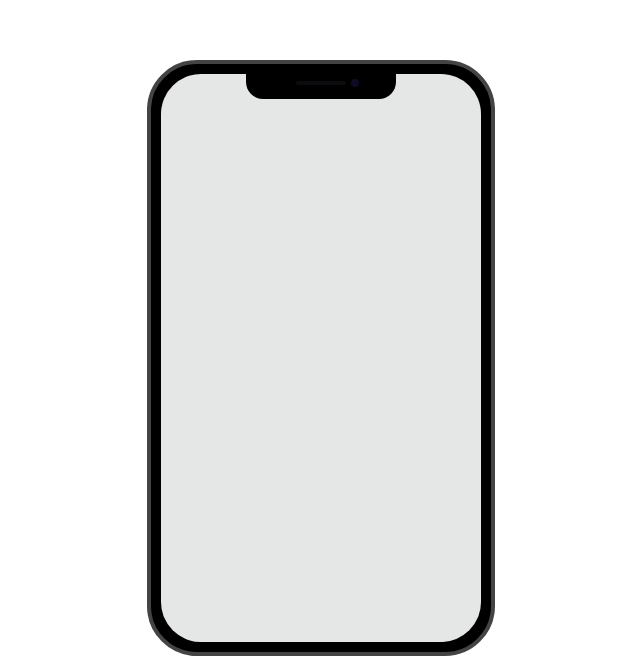
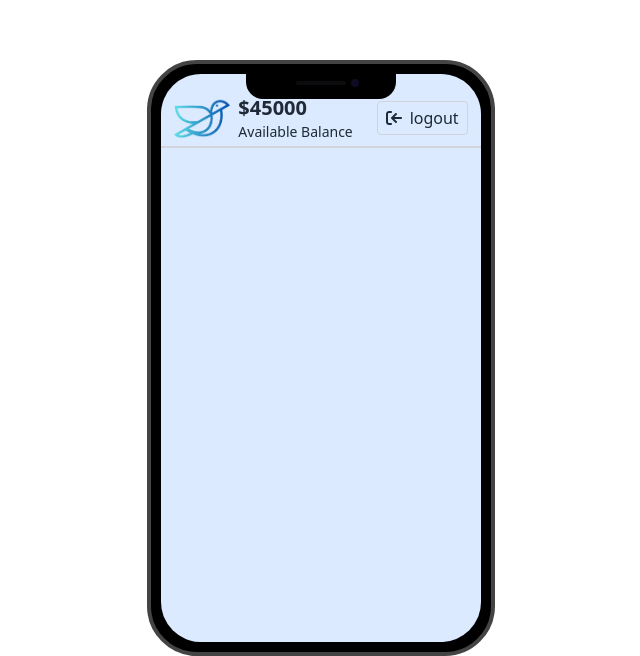
Before and after one commit to mehefujali/payoo, a plain HTML site: page home.html in a window 1280 px wide. Shown: the part 148-804 px from the top of the page, without its empty margins (319-959 px from the left). Drawn offline with nearby package versions, Linux system fonts and the light colour scheme; files whose address does not match are found by name.

Commit message:
home header

```diff
--- a/home.html
+++ b/home.html
@@ -7,6 +7,7 @@
       <title>Document</title>
       <link href="https://cdn.jsdelivr.net/npm/daisyui@4.12.10/dist/full.min.css" rel="stylesheet" type="text/css" />
       <script src="https://cdn.tailwindcss.com"></script>
+      <script src="https://kit.fontawesome.com/8ddf321cf8.js" crossorigin="anonymous"></script>
 
 </head>
 
@@ -16,21 +17,30 @@
             <div class="mockup-phone">
                   <div class="camera"></div>
                   <div class="display">
-                        <div class="artboard artboard-demo phone-1">
+                        <div class="artboard artboard-demo phone-1 bg-blue-100 items-start justify-start">
                               <!-- main content  -->
 
-                              <div class=" mb-6">
-                                    <div role="alert" class="alert alert-error hidden" id="alert-error">
-                                          <svg xmlns="http://www.w3.org/2000/svg"
-                                                class="h-6 w-6 shrink-0 stroke-current" fill="none" viewBox="0 0 24 24">
-                                                <path stroke-linecap="round" stroke-linejoin="round" stroke-width="2"
-                                                      d="M10 14l2-2m0 0l2-2m-2 2l-2-2m2 2l2 2m7-2a9 9 0 11-18 0 9 9 0 0118 0z" />
-                                          </svg>
-                                          <span>Wrong information</span>
+
+                              <div class=" mt-4 w-11/12 mx-auto flex items-center justify-between    ">
+                                    <div class="flex items-center gap-2">
+                                          <img class="w-14" src="./images/payoo.png" alt="">
+                                          <div>
+                                                <h3 id="available-balance" class=" font-bold text-xl">$45000</h3>
+                                                <p class=" text-sm">Available Balance</p>
+                                          </div>
+
                                     </div>
+                                    <div>
+                                          <h1 id=" log-out"
+                                                class="  rounded border-gray-300 px-2 h-fit p-1 btn-ghost cursor-pointer  flex gap-2">
+                                                <span><i
+                                                            class="fa-solid fa-arrow-right-to-bracket rotate-180"></i></span>
+                                                logout
+                                          </h1>
+                                    </div>
+
                               </div>
-
-
+                              <hr class="border-gray-300 border-[1.5px]  w-full">
 
 
 
```
Also changed, not shown: index.html (+5 -1 lines), images/payoo.png (added).
